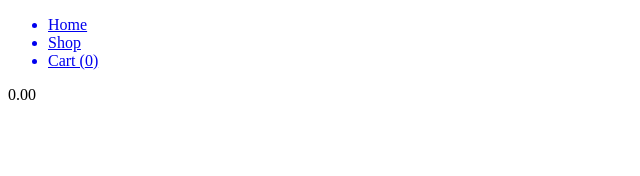
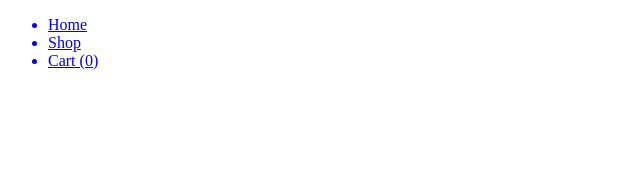
Before and after one commit to SonDao99/shopping-cart, a React (Create React App) app: page /checkout in a window 1280 px wide. Shown: the top 176 px of the page, without its empty margins (0-640 px from the left). Built offline with nearby package versions, Linux system fonts and the light colour scheme; the HTML template or start-up script is replaced by a standard one.

Commit message:
Checkout page calls shopping cart component to be displayed.

```diff
--- a/src/pages/Checkout.js
+++ b/src/pages/Checkout.js
@@ -1,21 +1,10 @@
 import React from "react";
+import ShoppingCart from "../components/ShoppingCart";
 
 const Checkout = (props) => {
-
-	const calculateTotal = () => {
-		let total = 0;
-
-		for (let i = 0; i < props.cart.length; i += 1) {
-			const currentID = props.cart[i].id;
-			total += props.items[currentID].price * props.cart[i].amount;
-		}
-
-		return total.toFixed(2);
-	}
-
 	return (
 		<div className="checkout">
-			{calculateTotal()}
+			<ShoppingCart cart={props.cart} setCart={props.setCart} items={props.items} />
 		</div>
 	)
 }
```
